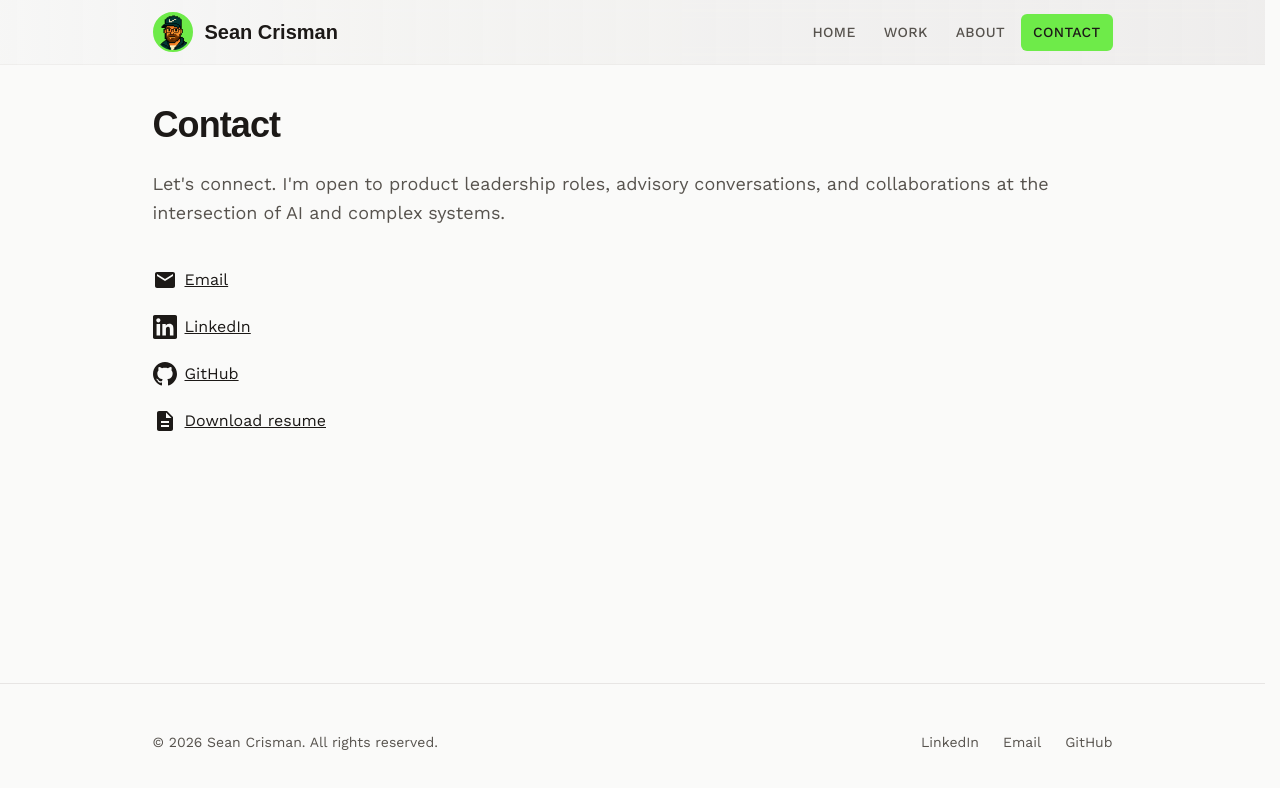
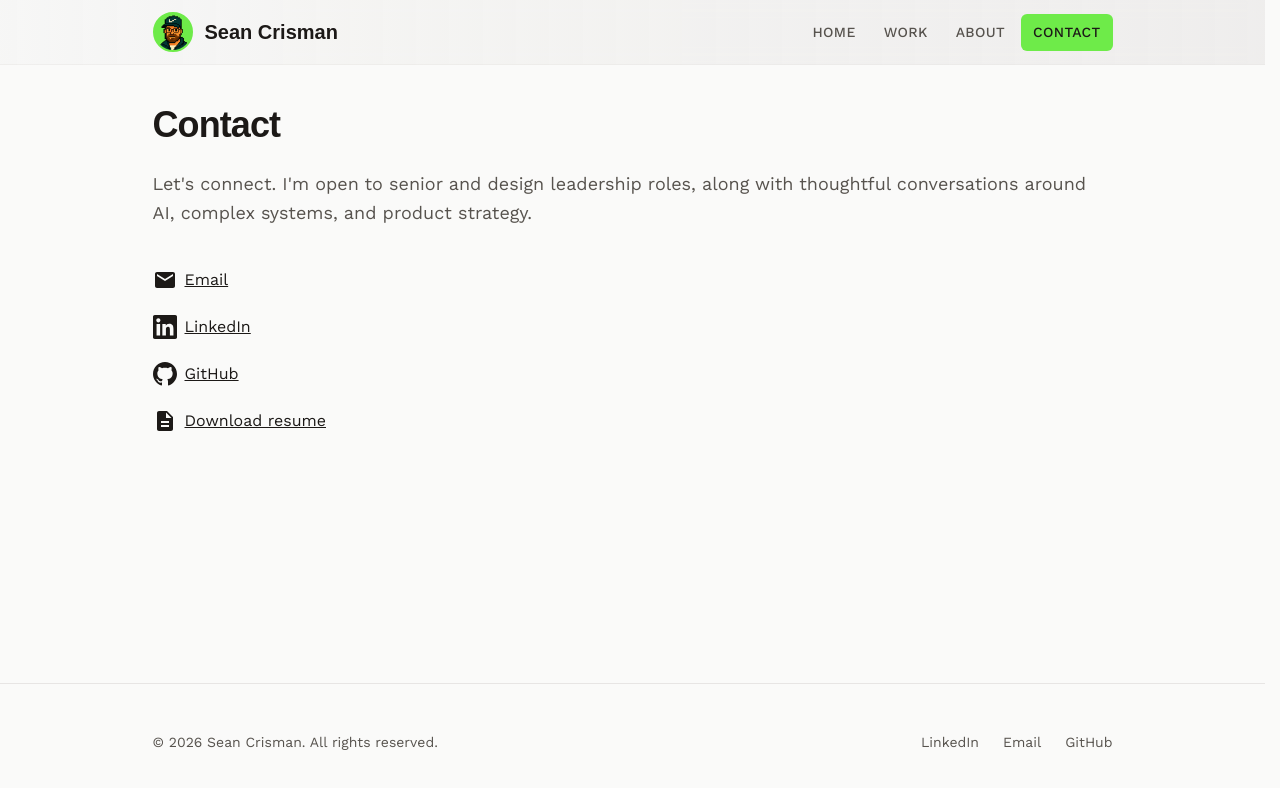
Before and after one commit to crismancodes/personalsite, a Next.js app: page /contact in a window 1280 px wide. Shown: the top 788 px of the page. Built offline with nearby package versions, Linux system fonts and the light colour scheme; a web font is replaced by a local one.

Commit message:
Update ContactPage content: refine personal description to emphasize senior and design leadership roles, and expand on topics of interest including AI, complex systems, and product strategy.

```diff
--- a/src/app/contact/page.tsx
+++ b/src/app/contact/page.tsx
@@ -72,9 +72,9 @@ export default function ContactPage() {
           Contact
         </h1>
         <p className="mt-6 text-lg text-muted-foreground leading-relaxed">
-          Let&apos;s connect. I&apos;m open to product leadership roles,
-          advisory conversations, and collaborations at the intersection of AI
-          and complex systems.
+          Let&apos;s connect. I&apos;m open to senior and design leadership
+          roles, along with thoughtful conversations around AI, complex
+          systems, and product strategy.
         </p>
         <ul className="mt-10 space-y-4">
           <li>
```
